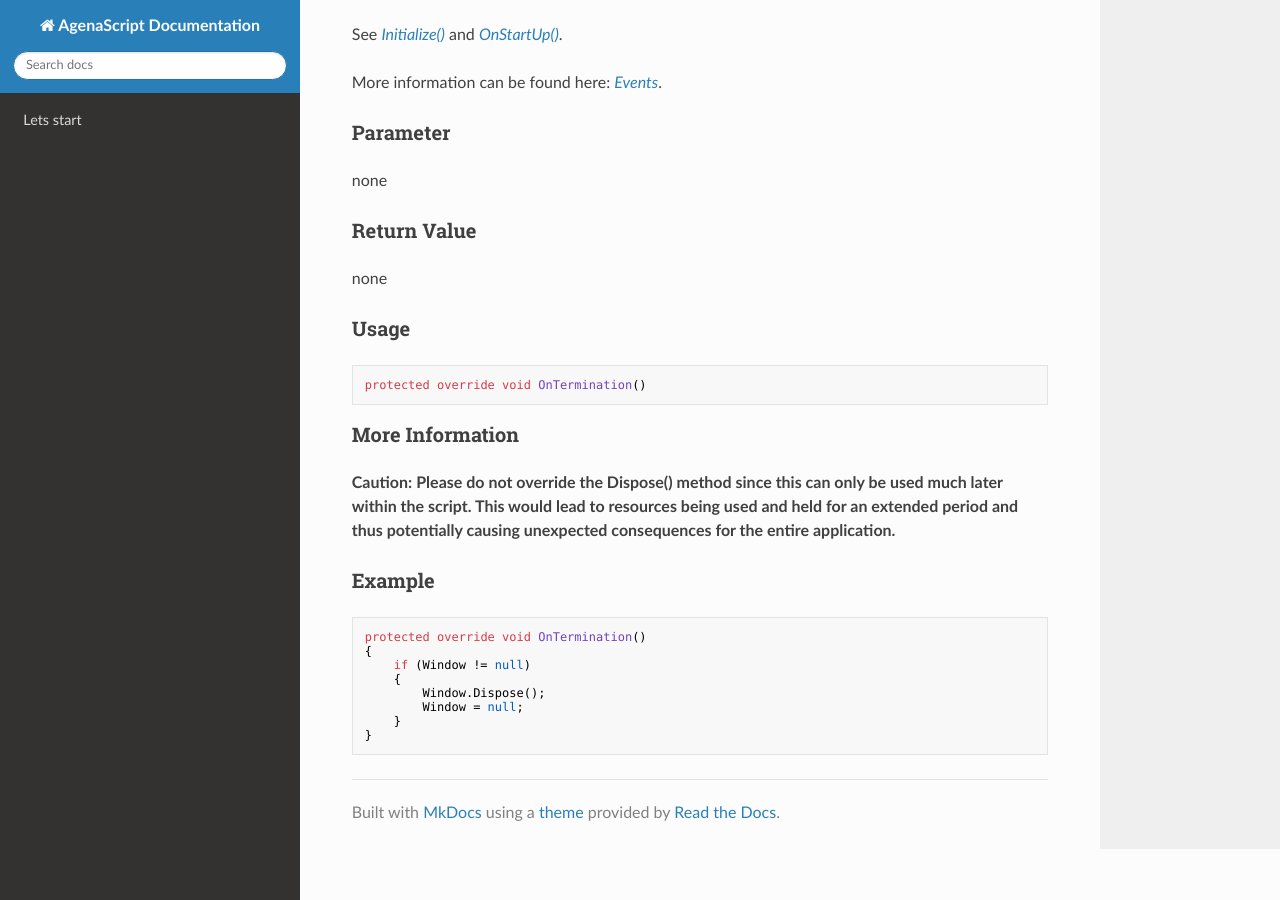
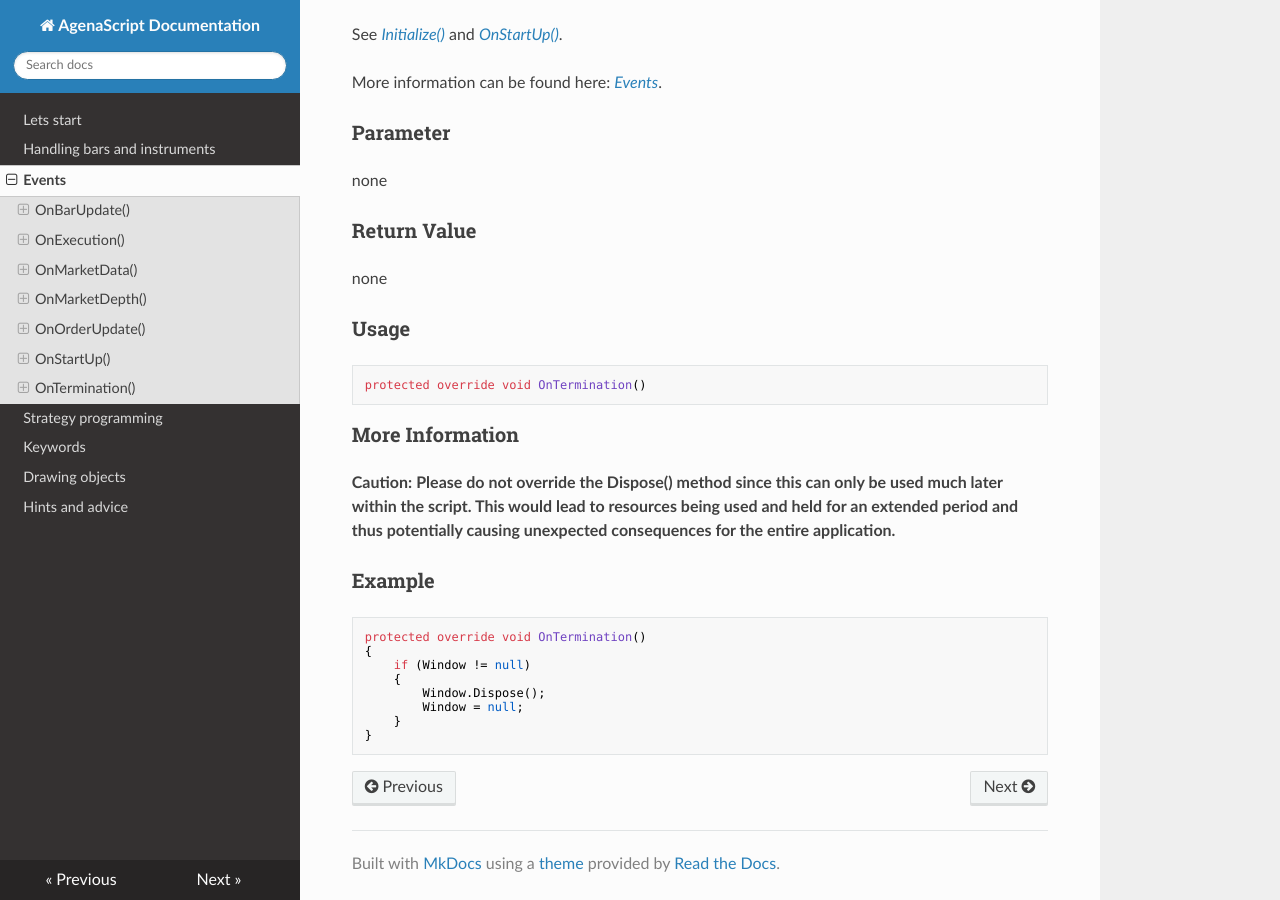
Before and after one commit to AgenaTrader/AgenaScript-documentation, an MkDocs documentation site: the page built from sources/events.md, in a window 1280 px wide and 900 px high, scrolled down 6119 px. Built offline with MkDocs 1.6.1, drawn with Linux system fonts in a browser that asks for light colours; nearby versions of some CDN libraries; old or Windows-style settings are respelled for this version of MkDocs.

Commit message:
configuration

```diff
--- a/mkdocs.yml
+++ b/mkdocs.yml
@@ -3,5 +3,13 @@ docs_dir: sources
 theme: readthedocs
 site_favicon: favicon.ico
 extra_css: [custom.css]
+use_directory_urls: true
+strict: true
 pages:
     - 'Lets start': 'index.md'
+    - 'Handling bars and instruments': 'handling_bars_and_instruments.md'
+    - 'Events': 'events.md'
+    - 'Strategy programming': 'strategy_programming.md'
+    - 'Keywords': 'keywords.md'
+    - 'Drawing objects': 'drawing_objects.md'
+    - 'Hints and advice': 'hints_and_advice.md'
```
